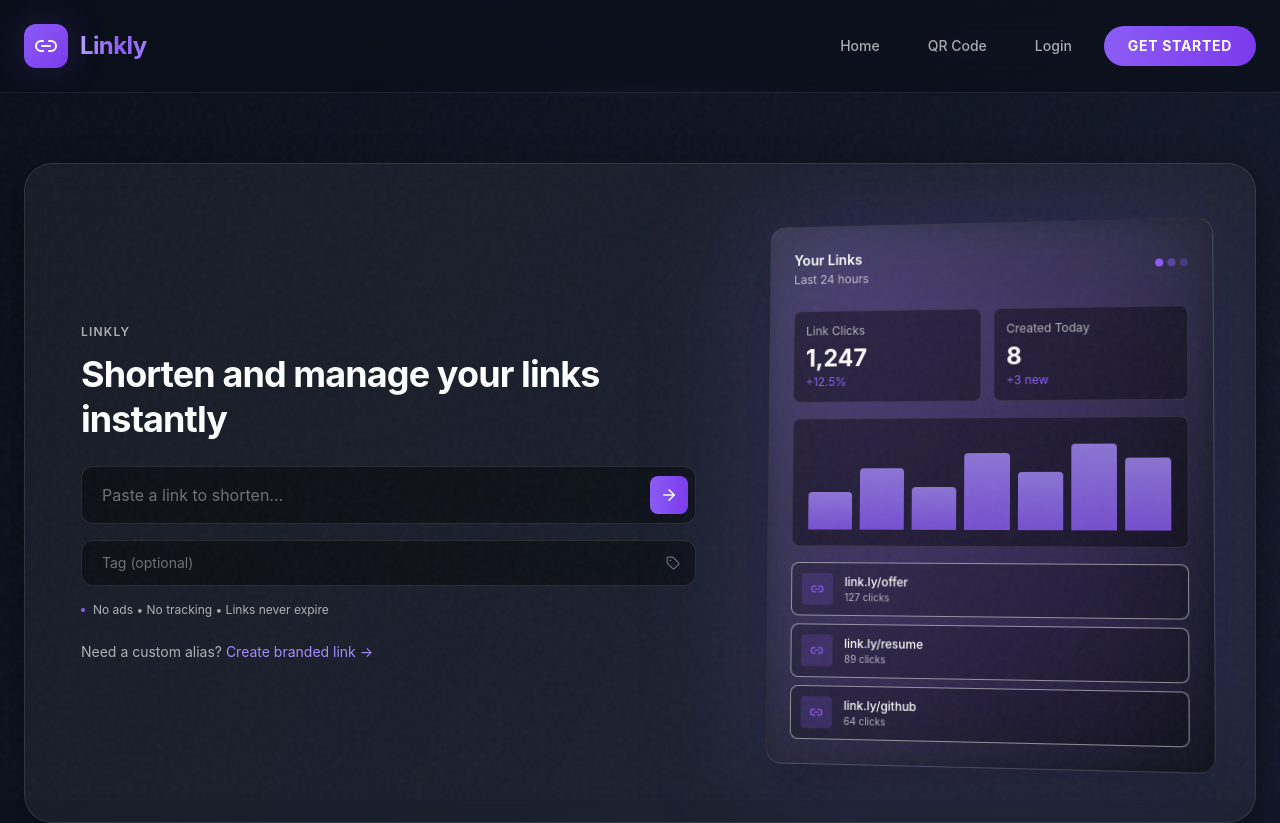
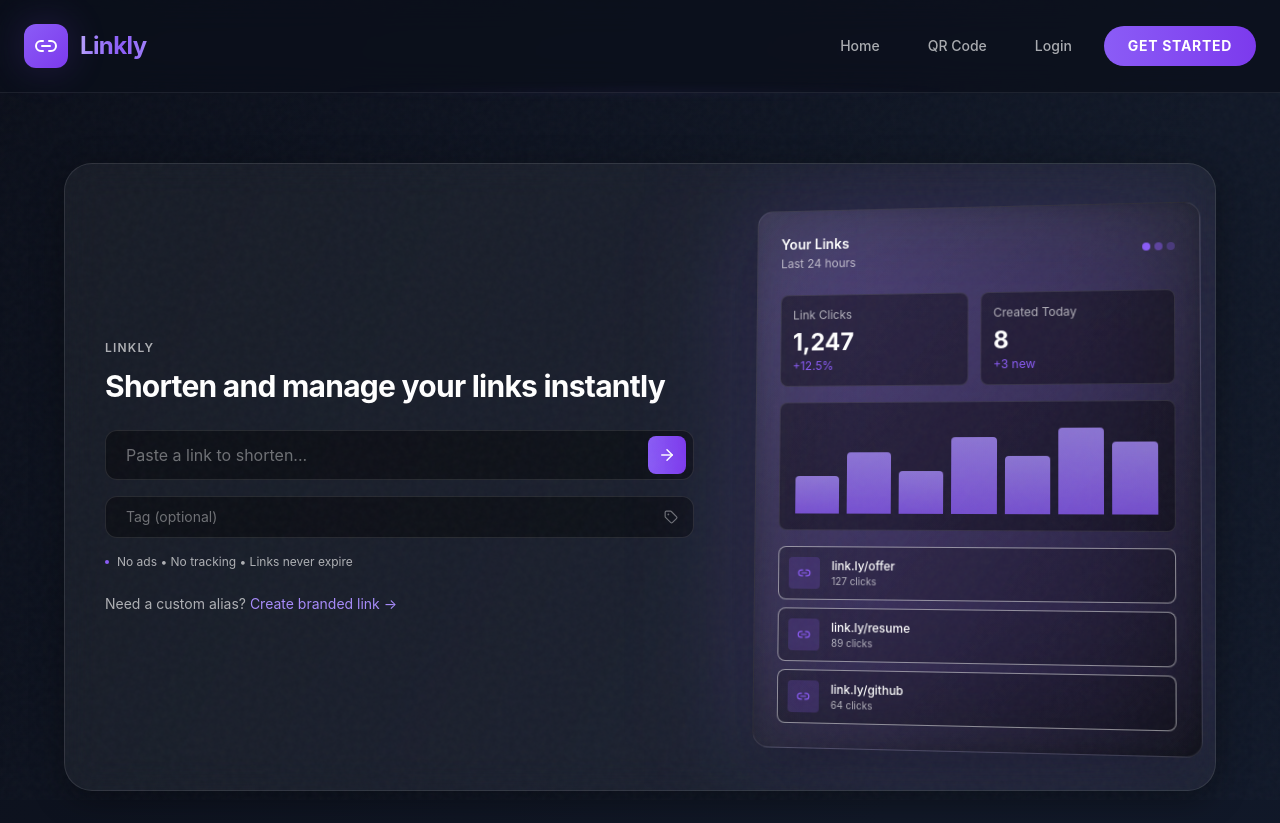
Before and after one commit to vaishnavijha12/LINKLY, a React (Vite) app in the folder frontend/: page / in a window 1280 px wide. Shown: the top 823 px of the page. Built offline with nearby package versions, Linux system fonts and the light colour scheme; no server answers.

Commit message:
style: refine hero section dimensions and spacing

```diff
--- a/frontend/src/pages/Home.jsx
+++ b/frontend/src/pages/Home.jsx
@@ -122,15 +122,15 @@ const Home = () => {
                     initial={{ opacity: 0, y: 20 }}
                     animate={{ opacity: 1, y: 0 }}
                     transition={{ duration: 0.6, ease: [0.22, 1, 0.36, 1] }}
-                    className="max-w-[1400px] mx-auto bg-glass-bg backdrop-blur-glass-lg border border-glass-border rounded-[28px] shadow-glass overflow-hidden"
+                    className="max-w-6xl mx-auto bg-glass-bg backdrop-blur-glass-lg border border-glass-border rounded-[28px] shadow-glass overflow-hidden"
                 >
                     {/* Main Split Panel - Tool Card + Preview */}
-                    <div className="grid grid-cols-1 md:grid-cols-[55%_45%] gap-10 p-14 items-center min-h-[650px]">
+                    <div className="grid grid-cols-1 md:grid-cols-[55%_45%] gap-10 p-10 items-center min-h-[500px]">
                         {/* LEFT: Tool Card (55%) */}
                         <div className="space-y-6">
                             <div>
                                 <div className="text-xs text-secondary uppercase tracking-widest mb-3 font-semibold">LINKLY</div>
-                                <h1 className="text-4xl font-bold tracking-tight mb-3 text-white leading-tight">
+                                <h1 className="text-3xl font-bold tracking-tight mb-3 text-white leading-tight">
                                     Shorten and manage your links instantly
                                 </h1>
                             </div>
@@ -145,7 +145,7 @@ const Home = () => {
                                             value={url}
                                             onChange={(e) => setUrl(e.target.value)}
                                             onKeyDown={(e) => e.key === 'Enter' && handleShorten(e)}
-                                            className="w-full bg-black/40 border border-glass-border rounded-xl px-5 py-4 text-white placeholder:text-tertiary focus:outline-none focus:border-accent/50 focus:ring-2 focus:ring-accent/20 focus:shadow-glow-purple-sm transition-all text-base pr-14"
+                                            className="w-full bg-black/40 border border-glass-border rounded-xl px-5 py-3 text-white placeholder:text-tertiary focus:outline-none focus:border-accent/50 focus:ring-2 focus:ring-accent/20 focus:shadow-glow-purple-sm transition-all text-base pr-14"
                                             disabled={loading}
                                         />
                                         <button
@@ -163,7 +163,7 @@ const Home = () => {
                                             placeholder="Tag (optional)"
                                             value={tag}
                                             onChange={(e) => setTag(e.target.value)}
-                                            className="w-full bg-black/40 border border-glass-border rounded-xl px-5 py-3 text-white placeholder:text-tertiary focus:outline-none focus:border-accent/50 focus:ring-2 focus:ring-accent/20 focus:shadow-glow-purple-sm transition-all text-sm pr-10"
+                                            className="w-full bg-black/40 border border-glass-border rounded-xl px-5 py-2.5 text-white placeholder:text-tertiary focus:outline-none focus:border-accent/50 focus:ring-2 focus:ring-accent/20 focus:shadow-glow-purple-sm transition-all text-sm pr-10"
                                             disabled={loading}
                                         />
                                         <Tag size={14} className="absolute right-4 top-1/2 -translate-y-1/2 text-tertiary" />
```
